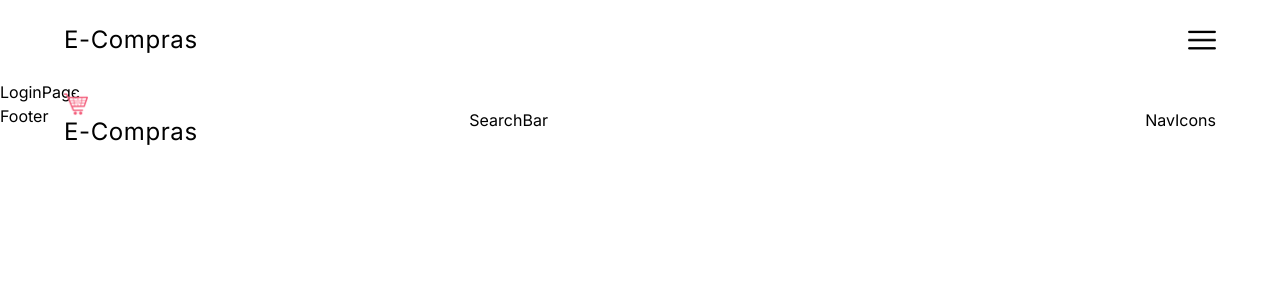
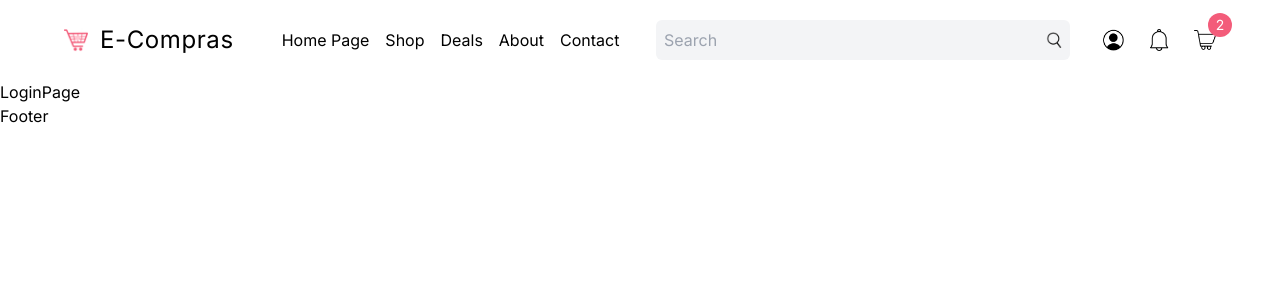
Before and after one commit to javicod92/next.js-ecommerce, a Next.js app: page /login in a window 1280 px wide. Shown: the top 300 px of the page. Built offline with nearby package versions, Linux system fonts and the light colour scheme.

Commit message:
Adding new components as CartModal and adding new items

```diff
--- /dev/null
+++ b/src/components/CartModal.tsx
@@ -0,0 +1,5 @@
+"use client";
+
+export default function CartModal() {
+  return <div className="">CartModal</div>;
+}
--- a/src/components/NavBar.tsx
+++ b/src/components/NavBar.tsx
@@ -8,7 +8,7 @@
   return (
     <div className="h-20 px-4 md:px-8 lg:px-16 xl:32 2xl:px-64 relative">
       {/* MOBILE */}
-      <div className="h-full flex items-center justify-between">
+      <div className="h-full flex items-center justify-between md:hidden">
         <Link href={"/"}>
           <div className="text-2xl tracking-wide">E-Compras</div>
         </Link>
@@ -17,14 +17,21 @@
       {/* BIGGER SCREENS */}
       <div className="hidden md:flex items-center justify-between gap-8 h-full">
         {/* LEFT */}
-        <div className="w-1/3">
-          <Link href="/">
+        <div className="w-1/3 xl:w-1/2 flex items-center gap-12">
+          <Link href="/" className="flex items-center gap-3">
             <Image src="/logo.png" alt="" width={24} height={24} />
             <div className="text-2xl tracking-wide">E-Compras</div>
           </Link>
+          <div className="hidden xl:flex gap-4">
+            <Link href={"/"}>Home Page</Link>
+            <Link href={"/"}>Shop</Link>
+            <Link href={"/"}>Deals</Link>
+            <Link href={"/"}>About</Link>
+            <Link href={"/"}>Contact</Link>
+          </div>
         </div>
         {/* RIGHT */}
-        <div className="w-2/3 flex items-center justify-between gap-8">
+        <div className="w-2/3 xl:w-1/2 flex items-center justify-between gap-8">
           <SearchBar />
           <NavIcons />
         </div>
--- a/src/components/NavIcons.tsx
+++ b/src/components/NavIcons.tsx
@@ -1,5 +1,64 @@
 "use client";
 
+import Image from "next/image";
+import Link from "next/link";
+import { useRouter } from "next/navigation";
+import { useState } from "react";
+import CartModal from "./CartModal";
+
 export default function NavIcons() {
-  return <div className="">NavIcons</div>;
+  const [isProfileOpen, setIsProfileOpen] = useState<boolean>(false);
+  const [isCartOpen, setIsCartOpen] = useState<boolean>(false);
+
+  const router = useRouter();
+
+  // TEMPORARY VALUE
+  const isLoggedIn = false;
+
+  function handleProfile() {
+    if (!isLoggedIn) {
+      router.push("/login");
+    }
+    setIsProfileOpen((prevState) => !prevState);
+  }
+
+  return (
+    <div className="flex items-center gap-4 xl:gap-6 relative">
+      <Image
+        src="/profile.png"
+        alt=""
+        width={22}
+        height={22}
+        className="cursor-pointer"
+        onClick={handleProfile}
+      />
+      {isProfileOpen && (
+        <div className="absolute p-4 rounded-md top-12 left-0 text-sm shadow-[0_3px_10px_rgb(0,0,0,0.2)] z-20">
+          <Link href="/">Profile</Link>
+          <div className="mt-2 cursor-pointer">Logout</div>
+        </div>
+      )}
+      <Image
+        src="/notification.png"
+        alt=""
+        width={22}
+        height={22}
+        className="cursor-pointer"
+      />
+      <div className="relative cursor-pointer">
+        <Image
+          src="/cart.png"
+          alt=""
+          width={22}
+          height={22}
+          className="cursor-pointer"
+          onClick={() => setIsCartOpen((prevState) => !prevState)}
+        />
+        <div className="absolute -top-4 -right-4 w-6 h-6 bg-[#F35C7A] rounded-full text-white text-sm flex items-center justify-center">
+          2
+        </div>
+      </div>
+      {isCartOpen && <CartModal />}
+    </div>
+  );
 }
--- a/src/components/SearchBar.tsx
+++ b/src/components/SearchBar.tsx
@@ -1,5 +1,35 @@
 "use client";
 
+import Image from "next/image";
+import { useRouter } from "next/navigation";
+
 export default function SearchBar() {
-  return <div className="">SearchBar</div>;
+  const router = useRouter();
+
+  function handleSearch(e: React.FormEvent<HTMLFormElement>) {
+    e.preventDefault();
+    const formData = new FormData(e.currentTarget);
+    const name = formData.get("name") as string;
+
+    if (name) {
+      router.push(`/list?name=${name}`);
+    }
+  }
+
+  return (
+    <form
+      className="flex items-center justify-between gap-4 bg-gray-100 p-2 rounded-md flex-1"
+      onSubmit={handleSearch}
+    >
+      <input
+        type="text"
+        name="name"
+        placeholder="Search"
+        className="flex-1 bg-transparent outline-none text-gray-600"
+      />
+      <button className="cursor-pointer">
+        <Image src="/search.png" alt="" width={16} height={16} />
+      </button>
+    </form>
+  );
 }
```
